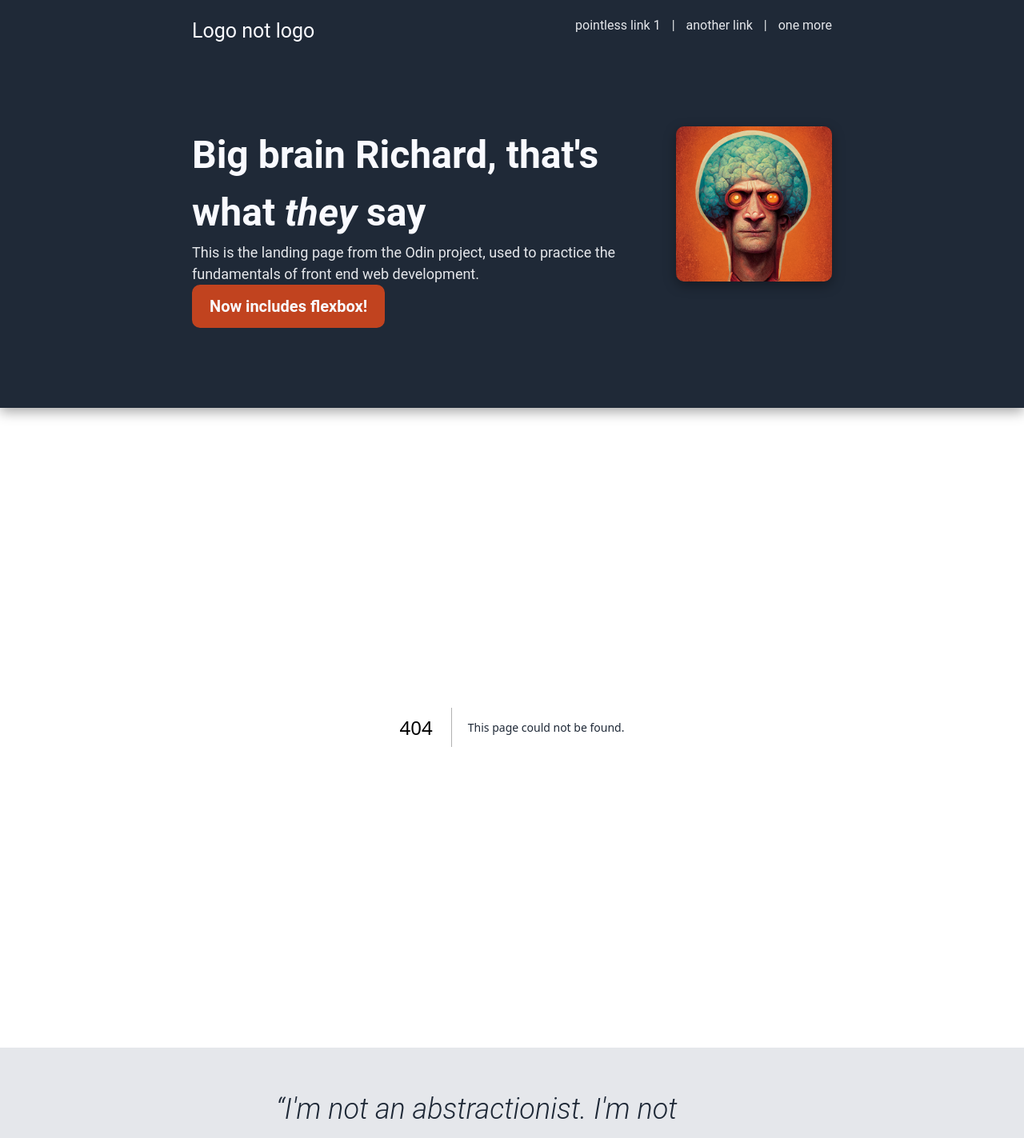
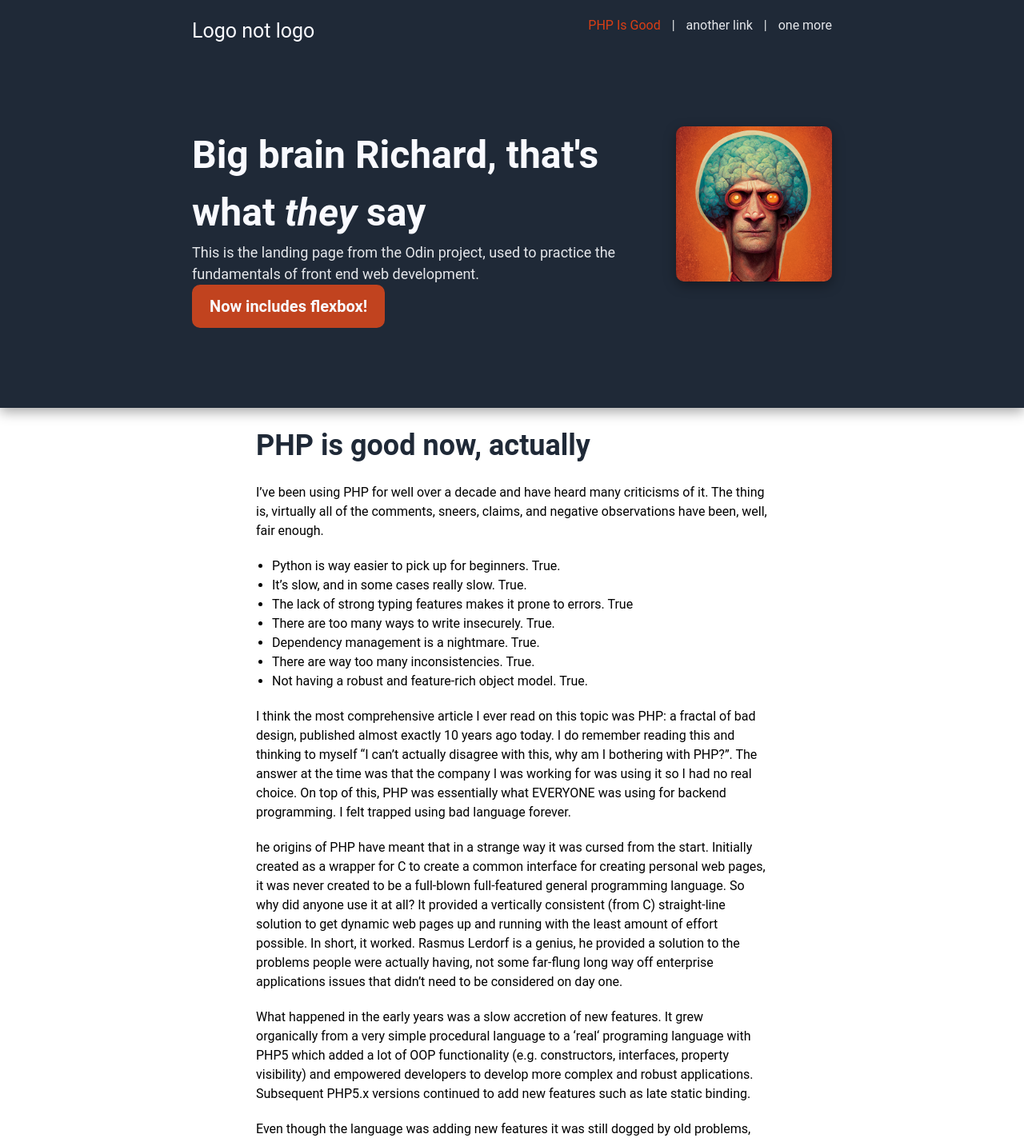
Before and after one commit to richardfwashington/personal-home-page-nextjs, a Next.js app: page /articles/php-is-good-now-actually in a window 1280 px wide. Before the commit this address had no page. Shown: the top 1423 px of the page at 80% size. Built offline with nearby package versions, Linux system fonts and the light colour scheme.

Commit message:
:sparkes:  Add first article (tailwind)

```diff
--- /dev/null
+++ b/src/app/articles/php-is-good-now-actually/page.tsx
@@ -0,0 +1,64 @@
+import Link from 'next/link'
+
+export default function Home() {
+    return (
+        <div className='grid grid-cols-4'>
+            <div></div>
+            <article className='col-span-2'>
+
+                <h2 className='pt-5'>PHP is good now, actually</h2>
+                <p className='pt-5'>
+                    I’ve been using PHP for well over a decade and have heard many criticisms of it.
+
+                    The thing is, virtually all of the comments, sneers, claims, and negative observations have been, well, fair enough.</p>
+
+                <ul className='pt-5 list-disc ml-5'>
+                    <li>Python is way easier to pick up for beginners. True.</li>
+                    <li>It’s slow, and in some cases really slow. True.</li>
+                    <li>The lack of strong typing features makes it prone to errors. True</li>
+                    <li>There are too many ways to write insecurely. True.</li>
+                    <li>Dependency management is a nightmare. True.</li>
+                    <li> There are way too many inconsistencies. True.</li>
+                    <li> Not having a robust and feature-rich object model. True.</li>
+                </ul>
+
+                <p className='pt-5'>I think the most comprehensive article I ever read on this topic was  PHP: a fractal of bad design, published almost exactly 10 years ago today.  I do remember reading this and thinking to myself “I can’t actually disagree with this, why am I bothering with PHP?”.  The answer at the time was that the company I was working for was using it so I had no real choice.  On top of this, PHP was essentially what EVERYONE was using for backend programming.  I felt trapped using bad language forever.</p>
+
+                <p className='pt-5'>he origins of PHP have meant that in a strange way it was cursed from the start.  Initially created as a wrapper for C to create a common interface for creating personal web pages, it was never created to be a full-blown full-featured general programming language.   So why did anyone use it at all?  It provided a vertically consistent (from C) straight-line solution to get dynamic web pages up and running with the least amount of effort possible. In short, it worked.  Rasmus Lerdorf is a genius, he provided a solution to the problems people were actually having, not some far-flung long way off enterprise applications issues that didn’t need to be considered on day one.</p>
+
+                <p className='pt-5'>What happened in the early years was a slow accretion of new features. It grew organically from a very simple procedural language to a ‘real‘ programing language with PHP5 which added a lot of OOP functionality (e.g. constructors, interfaces, property visibility) and empowered developers to develop more complex and robust applications.  Subsequent PHP5.x versions continued to add new features such as late static binding.</p>
+
+                <p className='pt-5'>Even though the language was adding new features it was still dogged by old problems,  the unwillingness to introduce backward breaking changes has left a litany of seeming inconsistencies that have been discussed forever, (2013, 2014, 2015, 2016, 2017…) but for good reason they were unfixable and remain so to this day unless a hard fork is created that goes back and fixes them.</p>
+
+                <p className='pt-5'>PHP6 was a spectacular failure and caused a lot of pain in the community.  Books were written and published using this version, but it was never released.  Many of the new features were simply added to PHP5.4. It was around this time that the work I was doing with PHP was becoming more serious and Python+Django was looking very tempting. I was very concerned that the entire ecosystem was about to collapse.  There were at this point still many missing features, performance was poor, development was slow and didn’t seem well planned or thought through, the PEAR dependency manager was feeling less and less fit for purpose.  PHP really did feel like it was going to die.  I was pretty much ready to jump ship, many others did.</p>
+
+                <p className='pt-5'>But then something happened.  Looking back, the way I remember it, it happened all at the same time.  Several strands confluence to really change my mind on PHP:</p>
+
+                <ul className='pt-5 list-disc ml-5'>
+                    <li>The community found a new pace</li>
+                    <li>Composer became the defacto dependency manager</li>
+                    <li>PHP7 was released</li>
+                    <li>The PSR was maturing</li>
+                    <li>Laravel was created</li>
+                </ul>
+
+                <p className='pt-5'>And boy did these factors change things for me.</p>
+
+                <p className='pt-5'>All of a sudden it felt like PHP development had really found a new groove. PHP7 brought huge increases in performance and masses of useful features (type hinting, the null coalescing operator,  the spaceship operator etc) that really helped in building more robust and consistent applications.</p>
+
+                <p className='pt-5'>This has only continued since.</p>
+
+                <p className='pt-5'>Composer has fully revolutionised dependency management,  with a consistent, predictable, and stable platform that the community has become the de facto standard.  Performance has only gotten better, with PHP7.x overtaking the HHVM implementation, OPCaching further increasing speed and reducing resource needs, and PHP8.x now continuing to make significant positive strides with additions such as first-party Enums.  Security has been dramatically improved with feature deprecations (self-generated password salts for example). Nearly all areas have been significantly upgraded in recent years.  PHP development has for the most part hit upon accepted standards and practices.  The core PHP team and their processes seem to have found a very comfortable place and we are all better off for it.</p>
+
+                <p className='pt-5'>The final piece in the puzzle for me is Laravel.  An MVC full-stack framework that provides routing, an ORM, caching, queueing, a service container to promote dependency injection/inversion of control, testing, front-end asset compilation, collections (thank you!), string helpers, and many other features right out of the box.  On top of this Laravel has great documentation and a thriving community providing training, server management, zero-downtime deployment, an admin panel, and even a SaaS starter kit.</p>
+
+                <p className='pt-5'>Are there still issues?  Yes, of course. The inconsistent naming and action of built-in methods are still there.  Some features such as generics are still missing (for now!).</p>
+
+                <p className='pt-5'>Will it ever be a ‘perfect‘ language for web development?  Possibly not, I’m not sure such a thing can even be defined.  It is the direction of travel that matters most.  Some things we may have to just live with forever, I have to admit I still get caught out from time to time</p>
+
+                <p className='py-5'>For the first time ever, I’m proud to be a PHP developer.  We should all be proud to be PHP developers.  It’s no longer the toy language it once was.  We are blessed with a great community and a bright future.</p>
+            </article>
+            <div></div>
+        </div>
+    )
+}
--- a/src/app/layout.tsx
+++ b/src/app/layout.tsx
@@ -1,6 +1,7 @@
 import './globals.css'
 import Image from 'next/image'
 import profilePic from '../../public/KenshinKyu_big_brain_nick_e39a2fe1-19b3-4c27-b06d-9581284e54bd.png'
+import Link from 'next/link'
 
 export const metadata = {
   title: 'Something weird',
@@ -20,7 +21,7 @@ export default function RootLayout({
           <div className="left"><h3>Logo not logo</h3></div>
           <div className="right">
             <ul>
-              <li>pointless link 1</li>
+              <li><Link href="/articles/php-is-good-now-actually">PHP Is Good</Link></li>
               <li>another link</li>
               <li>one more</li>
             </ul>
```
